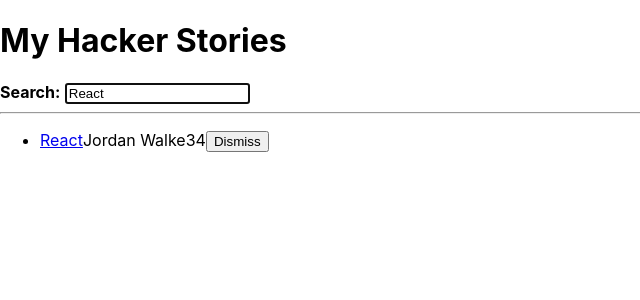
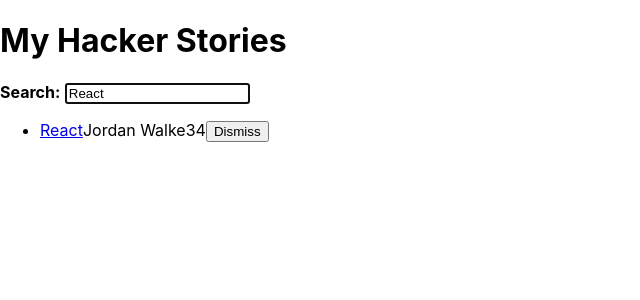
Before and after one commit to Count-MonteCristo/hacker-stories, a React (Create React App) app: page / in a window 1280 px wide. Shown: the top 300 px of the page, without its empty margins (0-640 px from the left). Built offline with nearby package versions, Linux system fonts and the light colour scheme.

Commit message:
React Conditional Rendering

```diff
--- a/src/App.js
+++ b/src/App.js
@@ -39,11 +39,18 @@
 const App = () => {
   const [searchTerm, setSearchTerm] = useSemiPersistentState("search", "React");
   const [stories, setStories] = React.useState([]);
+  const [isLoading, setIsLoading] = React.useState(false);
+  const [isError, setIsError] = React.useState(false);
 
   React.useEffect(() => {
-    getAsyncStories().then((result) => {
-      setStories(result.data.stories);
-    });
+    setIsLoading(true);
+
+    getAsyncStories()
+      .then((result) => {
+        setStories(result.data.stories);
+        setIsLoading(false);
+      })
+      .catch(() => setIsError(true));
   }, []);
 
   const handleRemoveStory = (item) => {
@@ -74,9 +81,13 @@
         <strong>Search:</strong>
       </InputWithLabel>
 
-      <hr />
+      {isError && <p>Something went wrong ...</p>}
 
-      <List list={searchedStories} onRemoveItem={handleRemoveStory} />
+      {isLoading ? (
+        <p>Loading ...</p>
+      ) : (
+        <List list={searchedStories} onRemoveItem={handleRemoveStory} />
+      )}
     </div>
   );
 };
```
